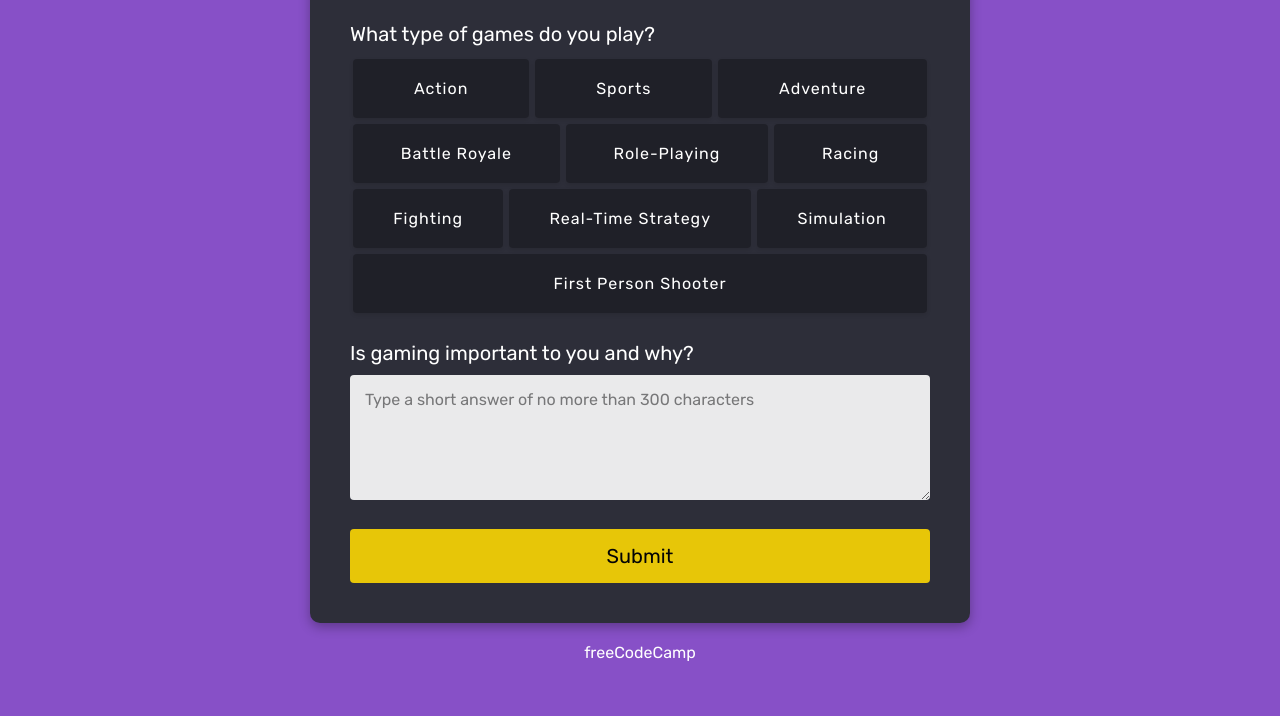
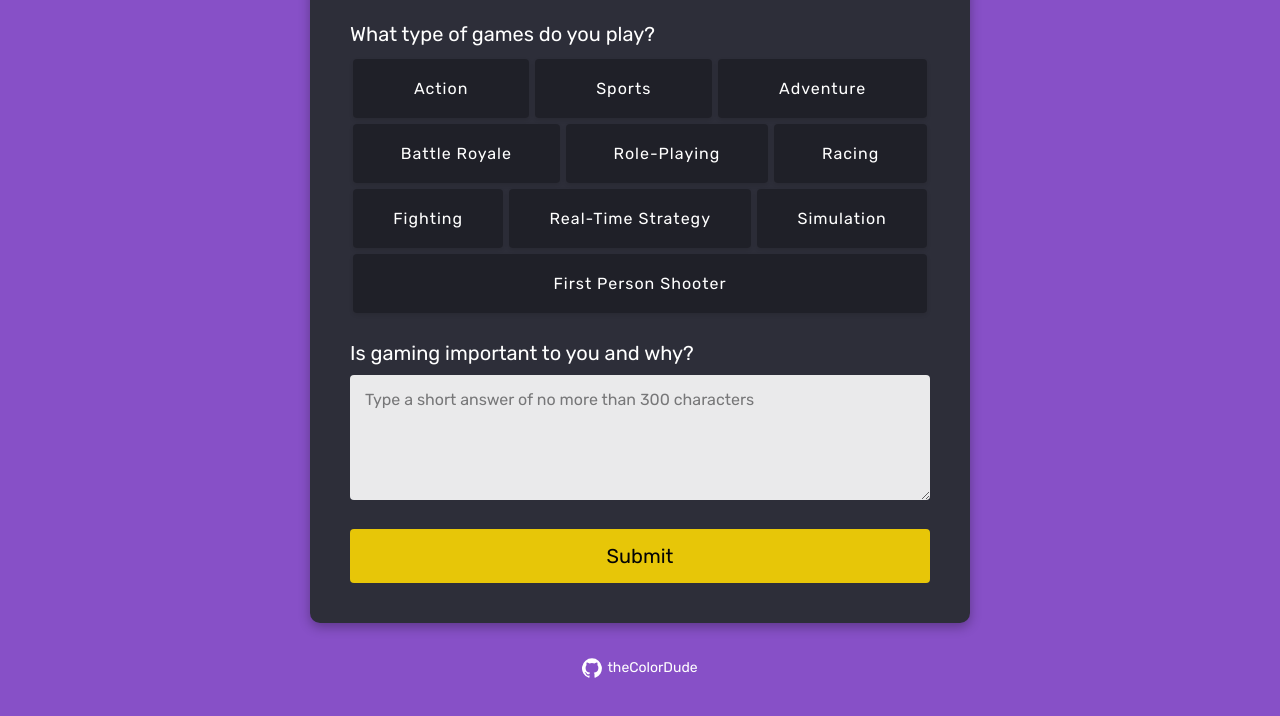
Before and after one commit to constPardalos/survey-form, a plain HTML site: page index.html in a window 1280 px wide. Shown: the part 844-1560 px from the top of the page. Drawn offline with Linux system fonts and the light colour scheme.

Commit message:
Add favicon, preview image and replace footer link with author

```diff
--- a/index.html
+++ b/index.html
@@ -2,11 +2,11 @@
 <html lang="en">
   <head>
     <meta charset="UTF-8" />
-    <title>FCC: Survey Form</title>
-    <link
-      href="https://fonts.googleapis.com/css2?family=Rubik&display=swap"
-      rel="stylesheet"
-    />
+    <meta http-equiv="X-UA-Compatible" content="IE=edge">
+    <meta name="viewport" content="width=device-width, initial-scale=1.0">
+    <link rel="icon" type="image/x-icon" href="assets/favicon.png">
+    <title>Survey Form</title>
+    <link href="https://fonts.googleapis.com/css2?family=Rubik&display=swap" rel="stylesheet" />
     <link rel="stylesheet" href="./style.css" />
   </head>
   <body>
@@ -65,11 +65,7 @@
             <label id="dropdown-label" for="dropdown"
               >Choose your main platform</label
             >
-            <select
-              id="dropdown"
-              name="dropdown"
-              placeholder="Your gaming platform"
-            >
+            <select id="dropdown" name="dropdown">
               <option class="placeholder" value="" disabled selected>
                 Select your platform
               </option>
@@ -221,11 +217,12 @@
     </main>
 
     <footer>
-      <a
-        href="https://www.freecodecamp.org/learn/responsive-web-design/responsive-web-design-projects/build-a-survey-form"
-        target="_blank"
-        >freeCodeCamp</a
-      >
+      <a class="author" href="https://github.com/theColorDude" target="_blank">
+        <svg viewBox="0 0 32.58 31.77" xmlns="http://www.w3.org/2000/svg">
+          <path d="M16.29,0a16.29,16.29,0,0,0-5.15,31.75c.82.15,1.11-.36,1.11-.79s0-1.41,0-2.77C7.7,29.18,6.74,26,6.74,26a4.36,4.36,0,0,0-1.81-2.39c-1.47-1,.12-1,.12-1a3.43,3.43,0,0,1,2.49,1.68,3.48,3.48,0,0,0,4.74,1.36,3.46,3.46,0,0,1,1-2.18c-3.62-.41-7.42-1.81-7.42-8a6.3,6.3,0,0,1,1.67-4.37,5.94,5.94,0,0,1,.16-4.31s1.37-.44,4.48,1.67a15.41,15.41,0,0,1,8.16,0c3.11-2.11,4.47-1.67,4.47-1.67A5.91,5.91,0,0,1,25,11.07a6.3,6.3,0,0,1,1.67,4.37c0,6.26-3.81,7.63-7.44,8a3.85,3.85,0,0,1,1.11,3c0,2.18,0,3.94,0,4.47s.29.94,1.12.78A16.29,16.29,0,0,0,16.29,0Z"/>
+        </svg>
+        <span>theColorDude</span>
+      </a>
     </footer>
   </body>
 </html>
--- a/style.css
+++ b/style.css
@@ -8,8 +8,7 @@ body {
 }
 
 .bg-image {
-  background: #000 url("https://source.unsplash.com/9AmKnNZw3GA/1920x1285")
-    no-repeat center center;
+  background: #000 url("assets/bg.jpg") no-repeat center center;
   background-size: cover;
   position: fixed;
   top: 0;
@@ -23,7 +22,7 @@ header {
   color: #fff;
   margin: 80px auto 40px auto;
   text-align: center;
-  text-shadow: 0px 2px 2px rgba(0, 0, 0, 0.7);
+  text-shadow: 0 2px 2px rgba(0, 0, 0, 0.7);
 }
 
 header p {
@@ -37,7 +36,7 @@ header span {
 .form-container {
   background-color: hsl(233, 12%, 20%);
   border-radius: 10px;
-  box-shadow: 0px 4px 12px rgba(0, 0, 0, 0.3);
+  box-shadow: 0 4px 12px rgba(0, 0, 0, 0.3);
   margin: 0 auto 20px auto;
   padding: 40px;
   max-width: 660px;
@@ -158,16 +157,41 @@ footer {
   margin: 0 auto 40px auto;
 }
 
-footer a {
-  border-bottom: 1px solid transparent;
-  color: #fff;
+.author {
+  color: #ffffff;
+  display: inline-flex;
+  align-items: center;
+  justify-content: center;
+  flex-flow: row nowrap;
+  font-size: 14px;
+  margin: 0 auto;
+  padding: 15px 25px;
   text-decoration: none;
-  transition: all 0.3s linear;
+
 }
 
-footer a:hover {
-  border-bottom: 1px solid hsl(51, 98%, 50%);
+.author span {
+  display: block;
+  border-bottom: 1px solid transparent;
+  transition: 0.3s;
+}
+
+.author svg {
+  display: inline;
+  fill: #ffffff;
+  margin-right: 5px;
+  width: 20px;
+  height: 20px;
+  transition: 0.3s;
+}
+
+.author:hover span {
+  border-bottom: 1px solid #fcd703;
   color: #fff;
+}
+
+.author:hover svg {
+  fill: #fcd703;
 }
 
 @media only screen and (max-width: 600px) {
```
Also changed, not shown: assets/bg.jpg (added), assets/favicon.png (added), assets/preview.png (added).
